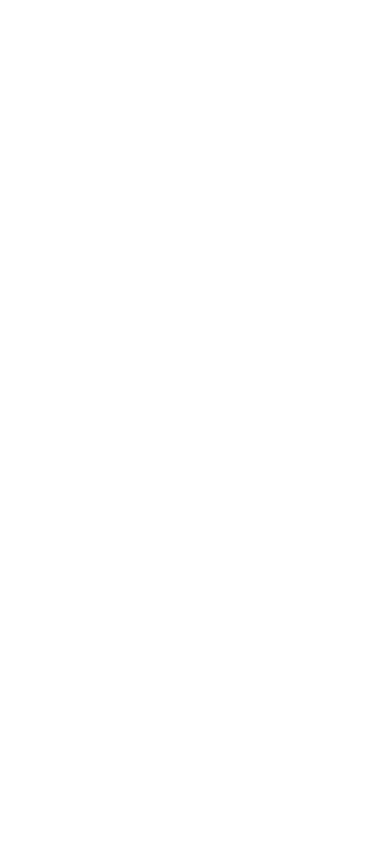
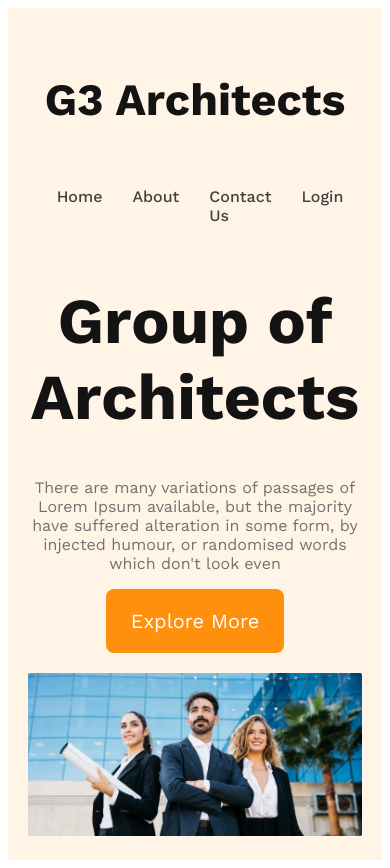
Before and after one commit to AlsharidAdnan/g3-architects-website, a plain HTML site: page index.html in a window 390 px wide. Before the commit the page ends 844 px from the top, so only its background shows below. Drawn offline with nearby package versions, Linux system fonts and the light colour scheme.

Commit message:
finished the header with responsive

```diff
--- a/index.html
+++ b/index.html
@@ -7,6 +7,34 @@
     <link rel="stylesheet" href="styles/architect.css">
 </head>
 <body>
+    <header>
+       <nav>
+        <h3 class="nav-title">G3 Architects</h3>
 
+        <ul>
+            <li><a href="">Home</a></li>
+            <li><a href="">About</a></li>
+            <li><a href="">Contact Us</a></li>
+            <li><a href="">Login</a></li>
+        </ul>
+       </nav>
+
+       <div class="banner">
+        <div class="banner-content">
+        <h1 class="banner-title">Group of Architects</h1>
+        <p class="banner-description">There are many variations of passages of Lorem Ipsum available, but the majority have suffered alteration in some form, by injected humour, or randomised words which don't look even</p>
+        <button class="btn-primary">Explore More</button>
+    </div>
+        <img src="images/banner.png" alt="">
+       </div>
+    </header>
+
+    <main>
+
+    </main>
+
+    <footer>
+
+    </footer>
 </body>
 </html>
--- a/styles/architect.css
+++ b/styles/architect.css
@@ -0,0 +1,109 @@
+/* work sans font from google font */
+
+@import url('https://fonts.googleapis.com/css2?family=Work+Sans:ital,wght@0,100..900;1,100..900&display=swap');
+
+/* shared style */
+  * {
+  font-family: "Lato", sans-serif;
+  font-family: "Open Sans", sans-serif;
+  font-family: "Work Sans", sans-serif;
+
+
+}
+
+.btn-primary{
+
+}
+
+/* header style */
+
+header{
+    background: rgba(255, 144, 14, 0.10);
+    padding: 50px 240px;
+}
+
+nav{
+    display: flex;
+    justify-content: space-between;
+    align-items: center;
+}
+
+.nav-title{
+    font-size: 2.8rem;
+    font-weight: 700;
+    color: #131313;
+}
+
+nav > ul {
+    display: flex;
+}
+
+nav li{
+    list-style: none;
+    margin-right: 30px;
+    font-weight: 500;
+    font-size: 1rem;
+}
+
+nav li a{
+    text-decoration: none;
+    color: #424242;
+}
+
+/* banner style */
+
+.banner-content{
+    max-width: 800px;
+    text-align: center;
+    margin: 0 auto;
+
+}
+
+.banner-title{
+    font-size: 4rem;
+    font-weight: 700;
+    color: #131313;
+}
+
+.banner-description{
+    color: #727272;
+}
+
+.btn-primary{
+    border-radius: 8px;
+    color: #FFF;
+    font-size: 1.25rem;
+    background-color: #FF900E;
+    padding: 20px 25px;
+    cursor: pointer;
+    border: 0;
+}
+
+.banner img{
+    margin-top: 20px;
+    width: 100%;
+}
+
+/* responsive media queries */
+
+@media screen and (max-width: 576px) {
+    header{
+        padding: 20px;
+    }
+    nav{
+        flex-direction: column;
+    }
+}
+
+/* tablet or medium devices */
+
+@media screen and (min-width: 576px) and (max-width: 960px){
+
+    header{
+        padding: 50px;
+    }
+    nav{
+        flex-direction: column;
+    }
+
+}
```
